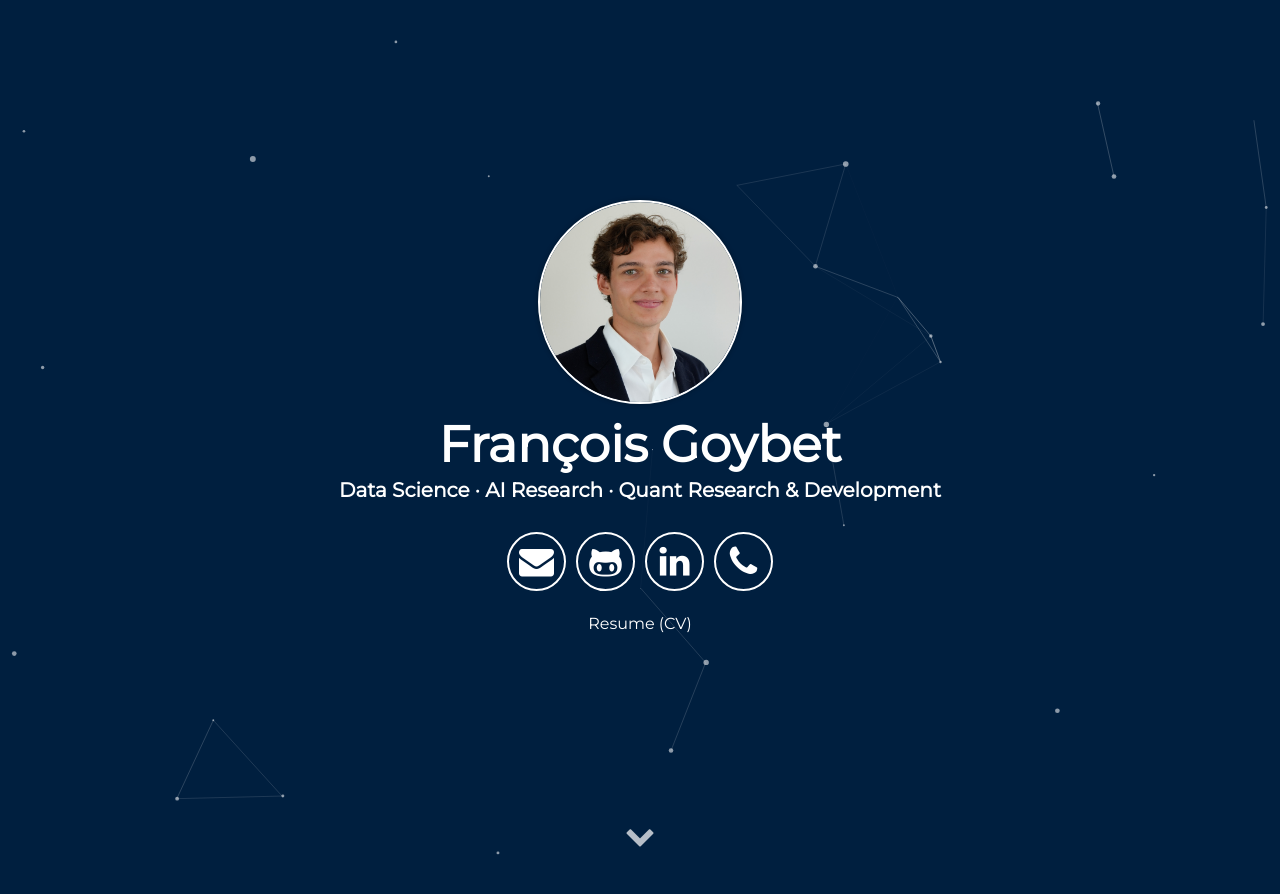
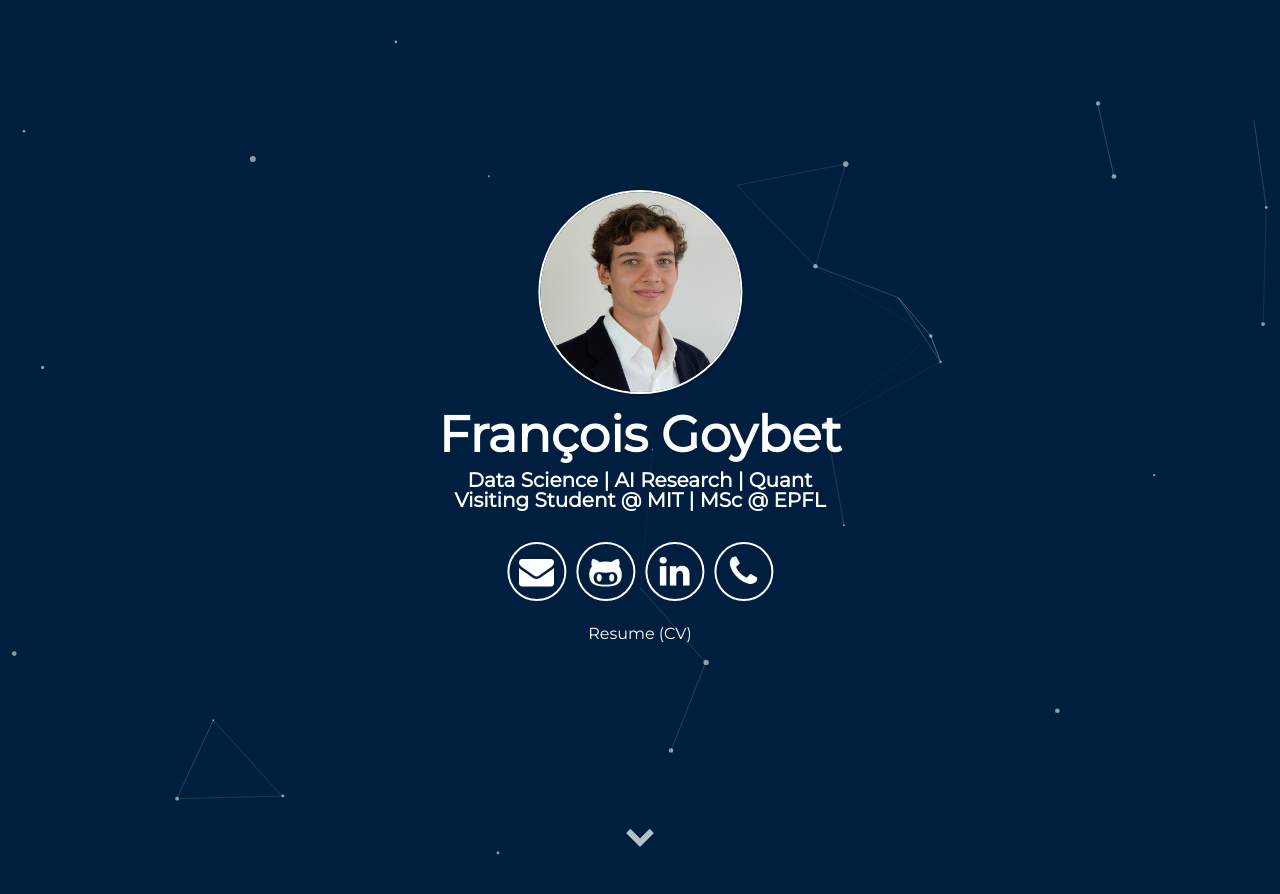
Before and after one commit to francois-goybet/francois-goybet.github.io, a Jekyll site: the page built from index.html, in a window 1280 px wide and 900 px high. Shown: the top 894 px of the window. Built offline with Jekyll 4.4.1, drawn with Linux system fonts in a browser that asks for light colours.

Commit message:
Headline update

```diff
--- a/_config.yml
+++ b/_config.yml
@@ -7,7 +7,7 @@ description: François Goybet – ML and quantitative research, Visiting Researc
 # User settings
 username: François Goybet
 user_description: Open to data science, AI research, quant research and quant developer roles in Europe from March 2027
-user_title: Data Science · AI Research · Quant Research & Development
+user_title: "Data Science | AI Research | Quant<br>Visiting Student @ MIT | MSc @ EPFL"
 email: francoisgoybet@gmail.com
 github_username:  francois-goybet
 
```
Also changed, not shown: 1 other file.
